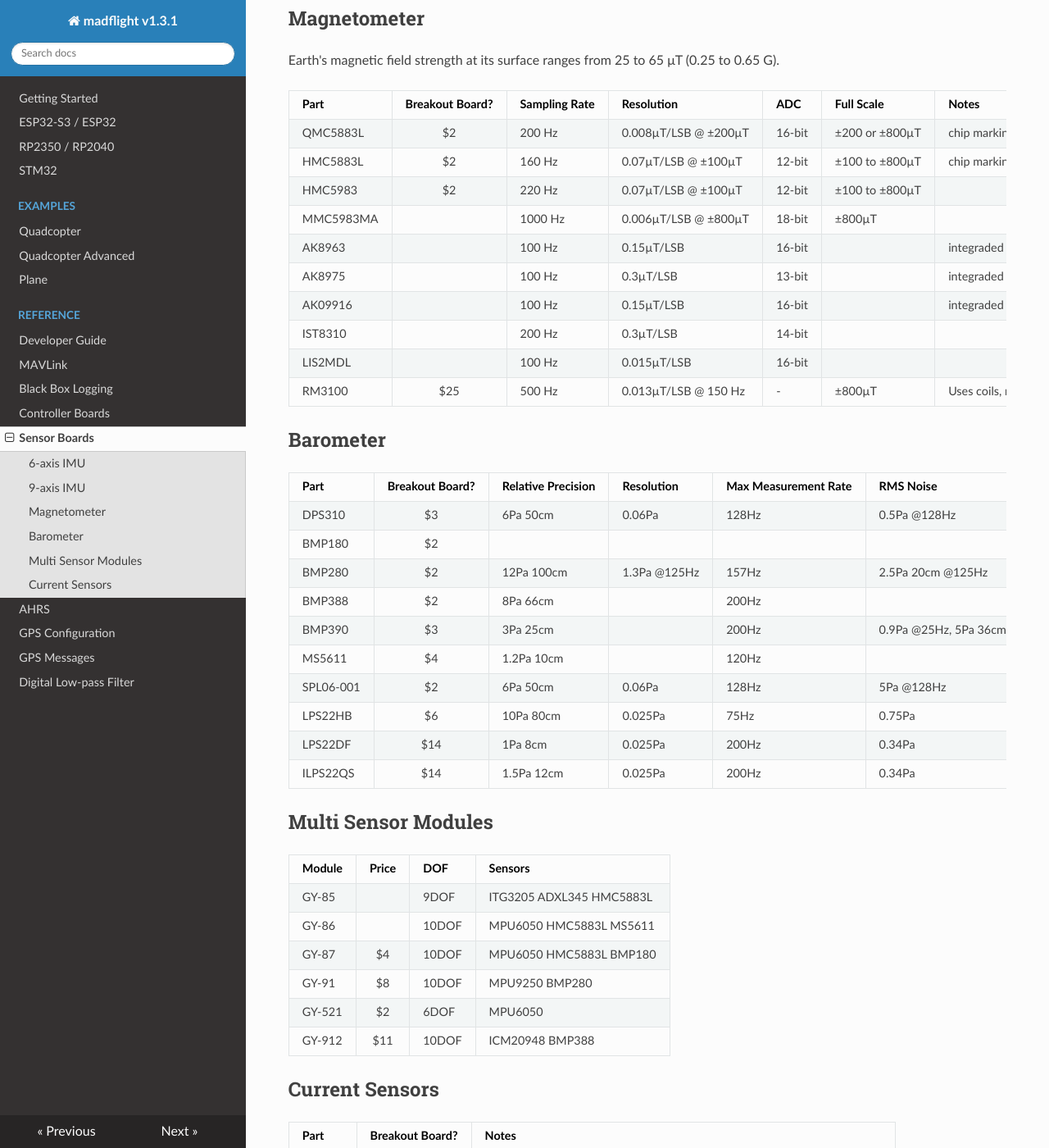
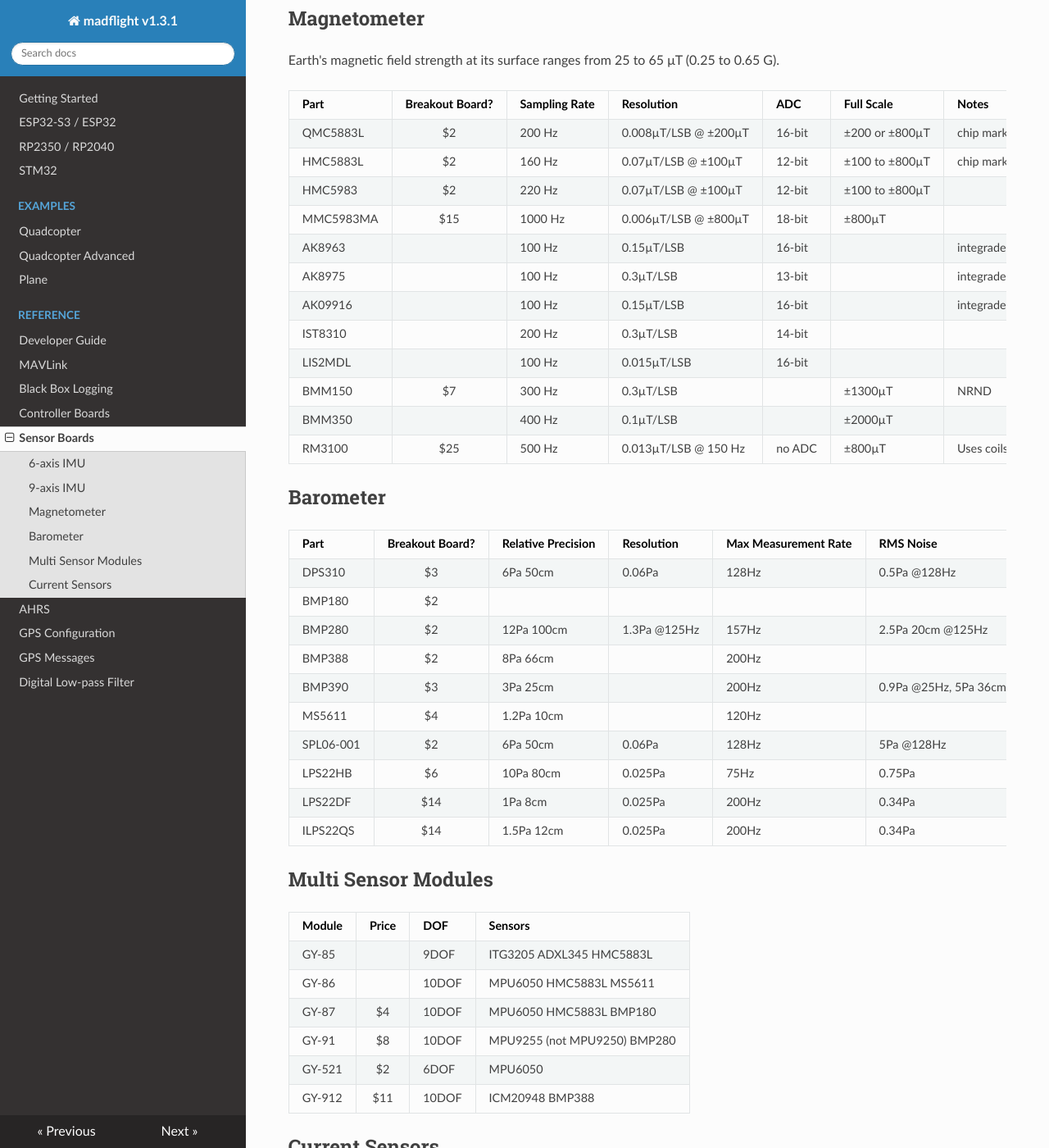
Before and after one commit to qqqlab/madflight-docs, an MkDocs documentation site: the page built from docs/Sensor-Boards.md, in a window 1280 px wide and 1400 px high, scrolled down 1230 px. Shown: the whole window at 82% size. Built offline with MkDocs 1.6.1, drawn with Linux system fonts in a browser that asks for light colours; nearby versions of some CDN libraries.

Commit message:
Update Sensor-Boards.md

```diff
--- a/docs/Sensor-Boards.md
+++ b/docs/Sensor-Boards.md
@@ -43,15 +43,17 @@ Earth's magnetic field strength at its surface ranges from 25 to 65 μT (0.25 to
 | Part    | Breakout Board? | Sampling Rate | Resolution| ADC | Full Scale | Notes |
 |-|:-:|-|-|-|-|-|
 QMC5883L  | $2 | 200 Hz | 0.008µT/LSB @ ±200µT | 16-bit | ±200 or ±800µT | chip marking "5883"
-HMC5883L  | $2 | 160 Hz| 0.07µT/LSB @ ±100µT |12-bit | ±100 to ±800µT | chip marking "L883"
+HMC5883L  | $2 | 160 Hz| 0.07µT/LSB @ ±100µT | 12-bit | ±100 to ±800µT | chip marking "L883"
 HMC5983   | $2 | 220 Hz| 0.07µT/LSB @ ±100µT | 12-bit | ±100 to ±800µT
-MMC5983MA |    | 1000 Hz| 0.006µT/LSB @ ±800µT | 18-bit | ±800µT
-AK8963    |    | 100 Hz| 0.15µT/LSB| 16-bit | | integraded in MPU9250
-AK8975    |    | 100 Hz| 0.3µT/LSB| 13-bit | | integraded in MPU9150
-AK09916   |    | 100 Hz| 0.15µT/LSB|16-bit | | integraded in ICM-20948
+MMC5983MA |$15 | 1000 Hz| 0.006µT/LSB @ ±800µT | 18-bit | ±800µT
+AK8963    |    | 100 Hz| 0.15µT/LSB | 16-bit | | integraded in MPU9250
+AK8975    |    | 100 Hz| 0.3µT/LSB | 13-bit | | integraded in MPU9150
+AK09916   |    | 100 Hz| 0.15µT/LSB | 16-bit | | integraded in ICM-20948
 IST8310   |    | 200 Hz| 0.3µT/LSB | 14-bit
 LIS2MDL   |    | 100 Hz| 0.015µT/LSB | 16-bit
-RM3100    |$25 | 500 Hz| 0.013µT/LSB @ 150 Hz | - | ±800µT | Uses coils, not hall sensors
+BMM150    | $7 | 300 Hz| 0.3µT/LSB | | ±1300µT | NRND
+BMM350    |    | 400 Hz| 0.1µT/LSB | | ±2000µT |
+RM3100    |$25 | 500 Hz| 0.013µT/LSB @ 150 Hz | no ADC | ±800µT | Uses coils, not hall sensors
 
 ## Barometer
 
@@ -75,7 +77,7 @@ ILPS22QS  | $14 | 1.5Pa 12cm | 0.025Pa | 200Hz | 0.34Pa
 GY-85 | | 9DOF | ITG3205 ADXL345 HMC5883L
 GY-86 | | 10DOF | MPU6050 HMC5883L MS5611
 GY-87 | $4 | 10DOF | MPU6050 HMC5883L BMP180
-GY-91 | $8 | 10DOF | MPU9250 BMP280
+GY-91 | $8 | 10DOF | MPU9255 (not MPU9250) BMP280
 GY-521 | $2 | 6DOF | MPU6050
 GY-912 | $11 | 10DOF | ICM20948 BMP388
 
```
